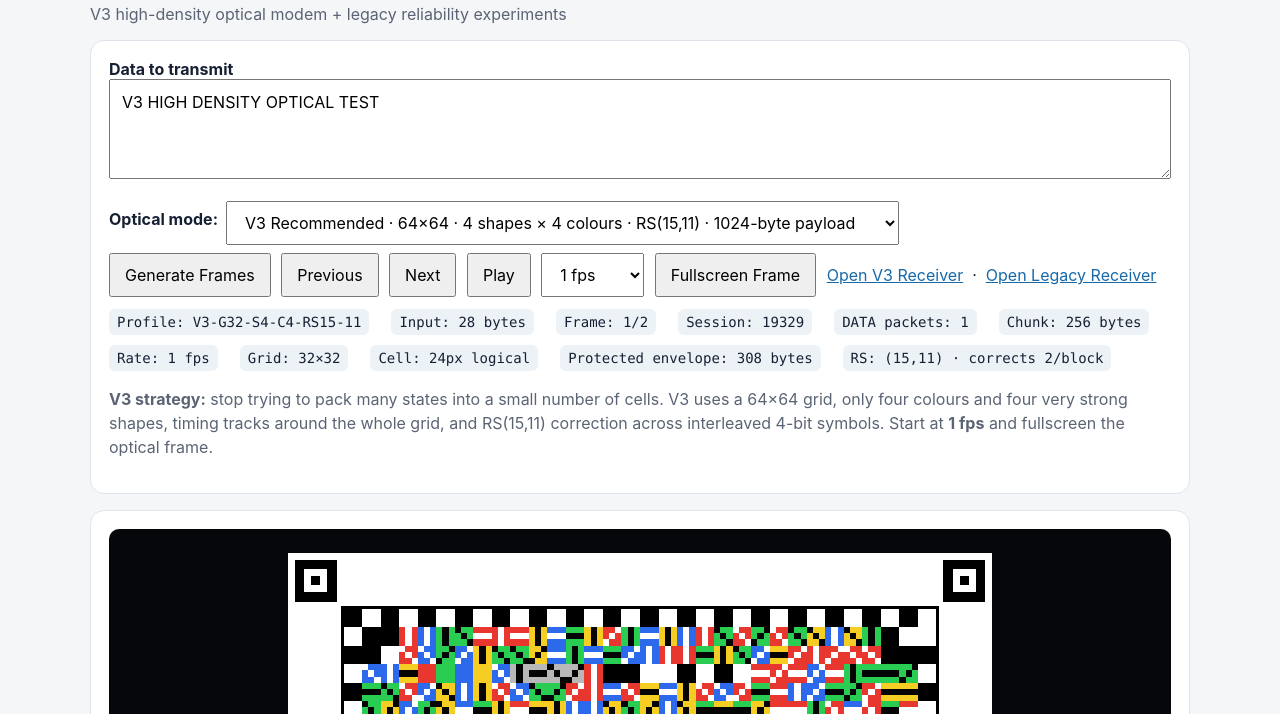
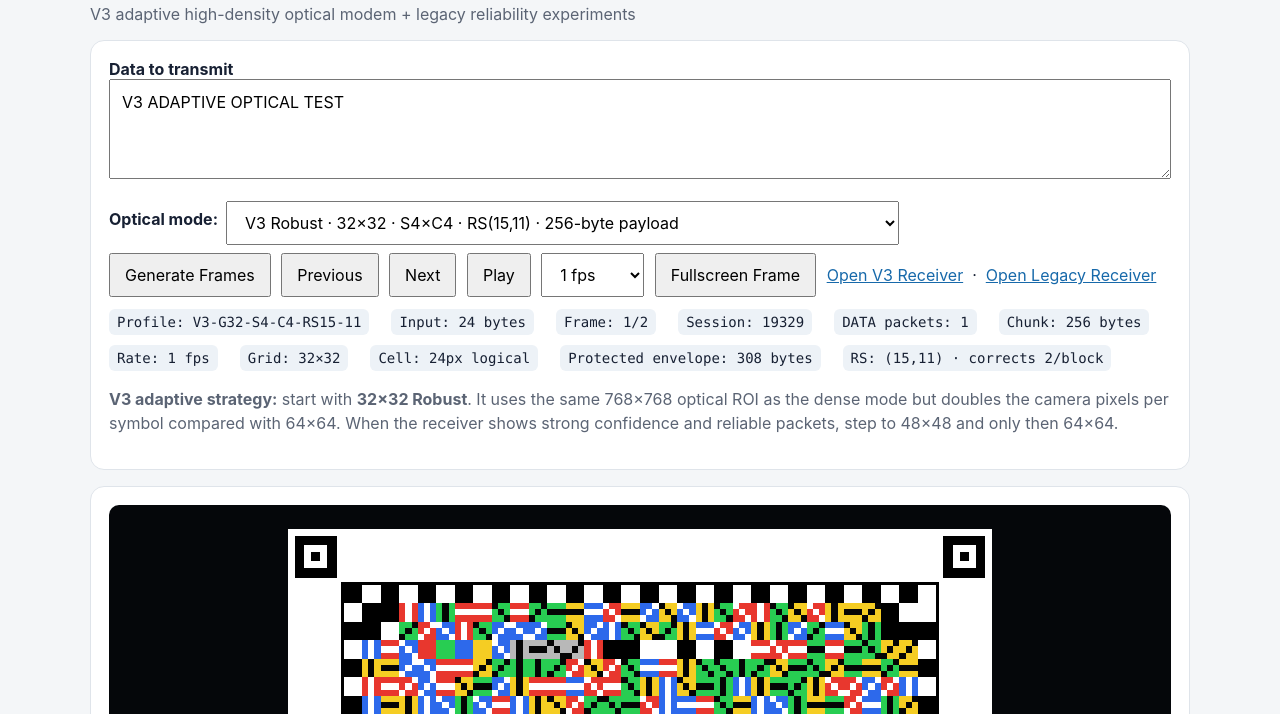
Before and after one commit to Sunny-Gumber/optical-screen-camera-link, a website with bundled scripts: page apps/sender-web/index.html in a window 1280 px wide. Shown: the part 86-800 px from the top of the page. Built offline with nearby package versions, Linux system fonts and the light colour scheme.

Commit message:
Expose V3 adaptive density ladder in sender

```diff
--- a/apps/sender-web/index.html
+++ b/apps/sender-web/index.html
@@ -28,16 +28,18 @@
 <body>
 <main>
   <h1>Optical Sender</h1>
-  <p class="sub">V3 high-density optical modem + legacy reliability experiments</p>
+  <p class="sub">V3 adaptive high-density optical modem + legacy reliability experiments</p>
 
   <section class="panel">
     <label for="message"><strong>Data to transmit</strong></label>
-    <textarea id="message">V3 HIGH DENSITY OPTICAL TEST</textarea>
+    <textarea id="message">V3 ADAPTIVE OPTICAL TEST</textarea>
 
     <div class="mode-row">
       <label for="profile"><strong>Optical mode:</strong></label>
       <select id="profile">
-        <option value="v3" selected>V3 Recommended · 64×64 · 4 shapes × 4 colours · RS(15,11) · 1024-byte payload</option>
+        <option value="v3r" selected>V3 Robust · 32×32 · S4×C4 · RS(15,11) · 256-byte payload</option>
+        <option value="v3b">V3 Balanced · 48×48 · S4×C4 · RS(15,11) · 640-byte payload</option>
+        <option value="v3d">V3 Dense · 64×64 · S4×C4 · RS(15,11) · 1024-byte payload</option>
         <option value="v1">V1 Reliable · C16 × R3 · 13-byte payload</option>
         <option value="v21">V2.1 Robust · 8 shapes × 16 colours × R3 · 34-byte payload</option>
         <option value="v22">V2.2 Experimental · 8 shapes × 8 colours × 4 backgrounds × R3 · 42-byte payload</option>
@@ -61,7 +63,7 @@
       <a href="../receiver-web/">Open Legacy Receiver</a>
     </div>
     <div id="stats" class="stats" aria-live="polite"></div>
-    <p class="hint"><strong>V3 strategy:</strong> stop trying to pack many states into a small number of cells. V3 uses a 64×64 grid, only four colours and four very strong shapes, timing tracks around the whole grid, and RS(15,11) correction across interleaved 4-bit symbols. Start at <strong>1 fps</strong> and fullscreen the optical frame.</p>
+    <p class="hint"><strong>V3 adaptive strategy:</strong> start with <strong>32×32 Robust</strong>. It uses the same 768×768 optical ROI as the dense mode but doubles the camera pixels per symbol compared with 64×64. When the receiver shows strong confidence and reliable packets, step to 48×48 and only then 64×64.</p>
   </section>
 
   <section class="panel">
```
